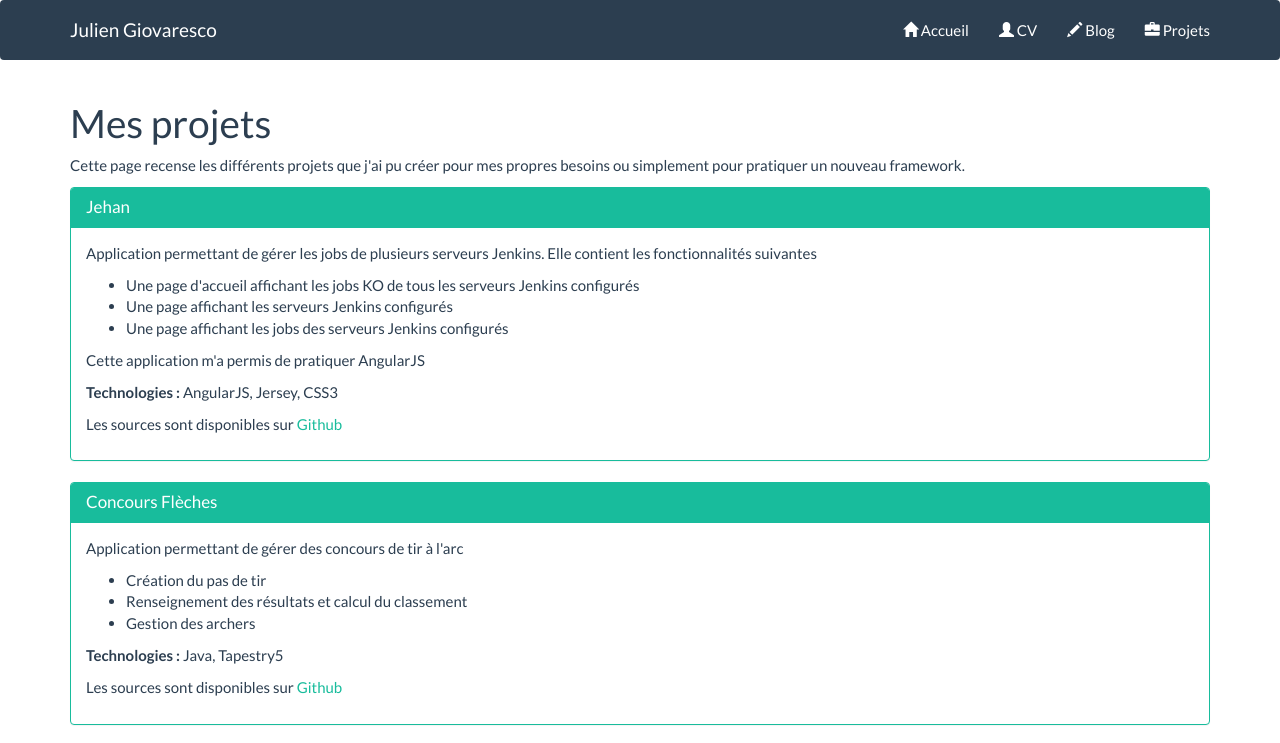
After one commit to jgiovaresco/julien.giovaresco.fr, a PHP site: page /projects.php in a window 1280 px wide. The commit adds this page. Shown: the top 743 px of the page. Run offline with PHP 8.4, Linux system fonts and the light colour scheme.

Commit message:
Add page for my projects

```diff
--- a/index.php
+++ b/index.php
@@ -25,7 +25,7 @@
 
 		<p class="lead text-center">
 			Ce site a pour but de présenter mon <a href="/" class="label label-primary">CV</a> ainsi que mes
-			<a href="/" class="label label-primary">projets</a> personnels.
+			<a href="/projects.php" class="label label-primary">projets</a> personnels.
 		</p>
 	</div>
 
--- a/layout/header.php
+++ b/layout/header.php
@@ -9,7 +9,7 @@
 				<li><a href="/"><i class="glyphicon glyphicon-home"></i> Accueil</a></li>
 				<li><a href="/"><i class="glyphicon glyphicon-user"></i> CV</a></li>
 				<li><a href="/"><i class="glyphicon glyphicon-pencil"></i> Blog</a></li>
-				<li><a href="/"><i class="glyphicon glyphicon-briefcase"></i> Projets</a></li>
+				<li><a href="/projects.php"><i class="glyphicon glyphicon-briefcase"></i> Projets</a></li>
 			</ul>
 		</div>
 	</nav>
--- /dev/null
+++ b/projects.php
@@ -0,0 +1,72 @@
+<!doctype html>
+<html class="no-js" lang="fr">
+<head>
+	<meta charset="utf-8">
+	<meta http-equiv="x-ua-compatible" content="ie=edge">
+	<meta http-equiv="Content-Type" content="text/html; charset=utf-8"/>
+	<title>Mes projets</title>
+	<meta name="description" content="Site personnel de Julien Giovaresco, Ingénieur Logiciel"/>
+	<meta name="viewport" content="width=device-width, initial-scale=1, maximum-scale=1"/>
+
+	<link rel="shortcut icon" href="favicon.ico"/>
+	<link rel="stylesheet" href="css/bootstrap.min.css"/>
+</head>
+<body>
+	<!--[if lt IE 8]>
+	<p class="browserupgrade">You are using an <strong>outdated</strong> browser. Please <a href="http://browsehappy.com/">upgrade your
+		browser</a> to improve your experience.</p>
+	<![endif]-->
+
+	<?php include("./layout/header.php") ?>
+
+	<div class="container projects">
+		<h1>Mes projets</h1>
+
+		<p>
+			Cette page recense les différents projets que j'ai pu créer pour mes propres besoins ou simplement pour
+			pratiquer
+			un nouveau framework.
+		</p>
+
+		<div class="panel panel-success">
+			<div class="panel-heading">
+				<h3 class="panel-title">Jehan</h3>
+			</div>
+
+			<div class="panel-body">
+				<p>Application permettant de gérer les jobs de plusieurs serveurs Jenkins. Elle contient les fonctionnalités
+					suivantes</p>
+				<ul>
+					<li>Une page d'accueil affichant les jobs KO de tous les serveurs Jenkins configurés</li>
+					<li>Une page affichant les serveurs Jenkins configurés</li>
+					<li>Une page affichant les jobs des serveurs Jenkins configurés</li>
+				</ul>
+				<p>Cette application m'a permis de pratiquer AngularJS</p>
+
+				<p><strong>Technologies :</strong> AngularJS, Jersey, CSS3</p>
+
+				<p>Les sources sont disponibles sur <a href="https://github.com/jgiovaresco/jehan">Github</a></p>
+			</div>
+		</div>
+
+		<div class="panel panel-success">
+			<div class="panel-heading">
+				<h3 class="panel-title">Concours Flèches</h3>
+			</div>
+			<div class="panel-body">
+				<p>Application permettant de gérer des concours de tir à l'arc</p>
+				<ul>
+					<li>Création du pas de tir</li>
+					<li>Renseignement des résultats et calcul du classement</li>
+					<li>Gestion des archers</li>
+				</ul>
+				<p><strong>Technologies :</strong> Java, Tapestry5</p>
+
+				<p>Les sources sont disponibles sur <a href="https://github.com/jgiovaresco/concours-fleches">Github</a></p>
+			</div>
+		</div>
+	</div>
+
+	<?php include("./layout/footer.php") ?>
+</body>
+</html>
```
